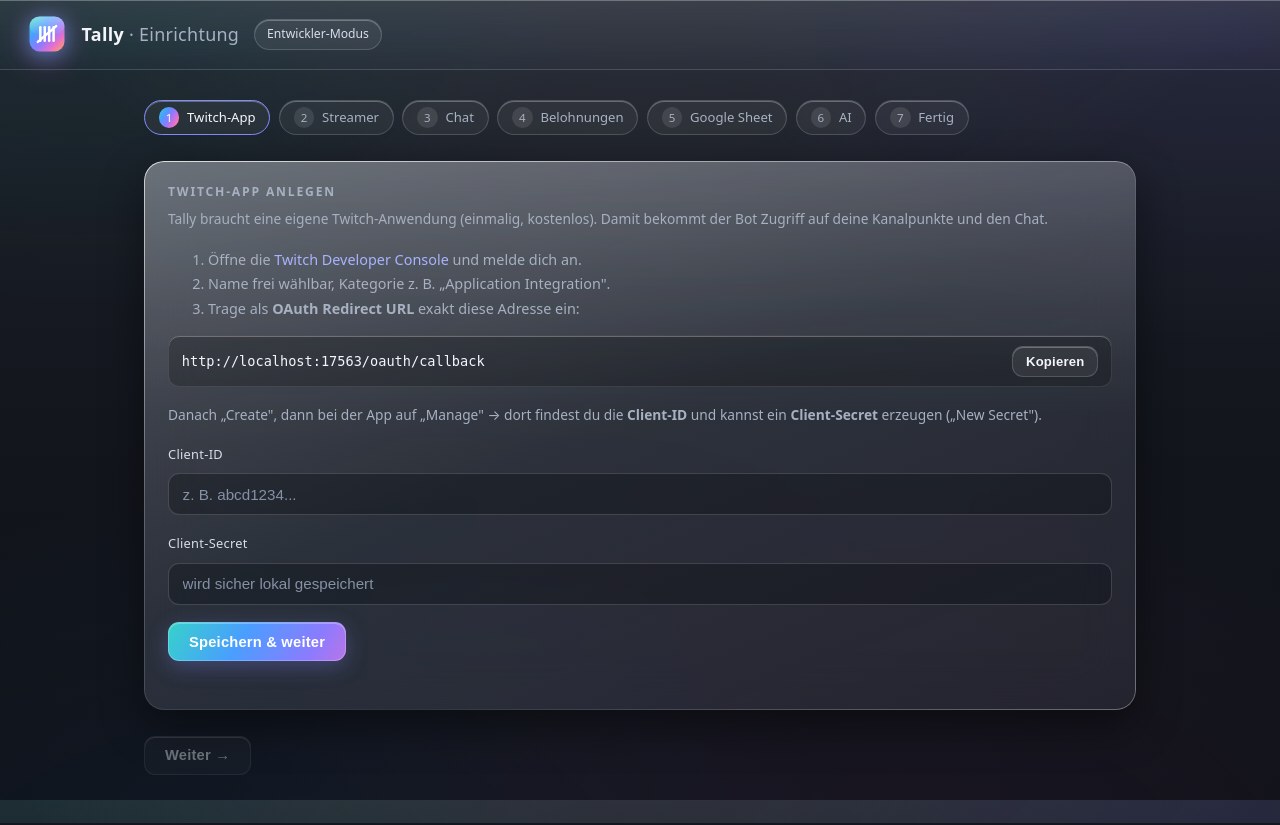
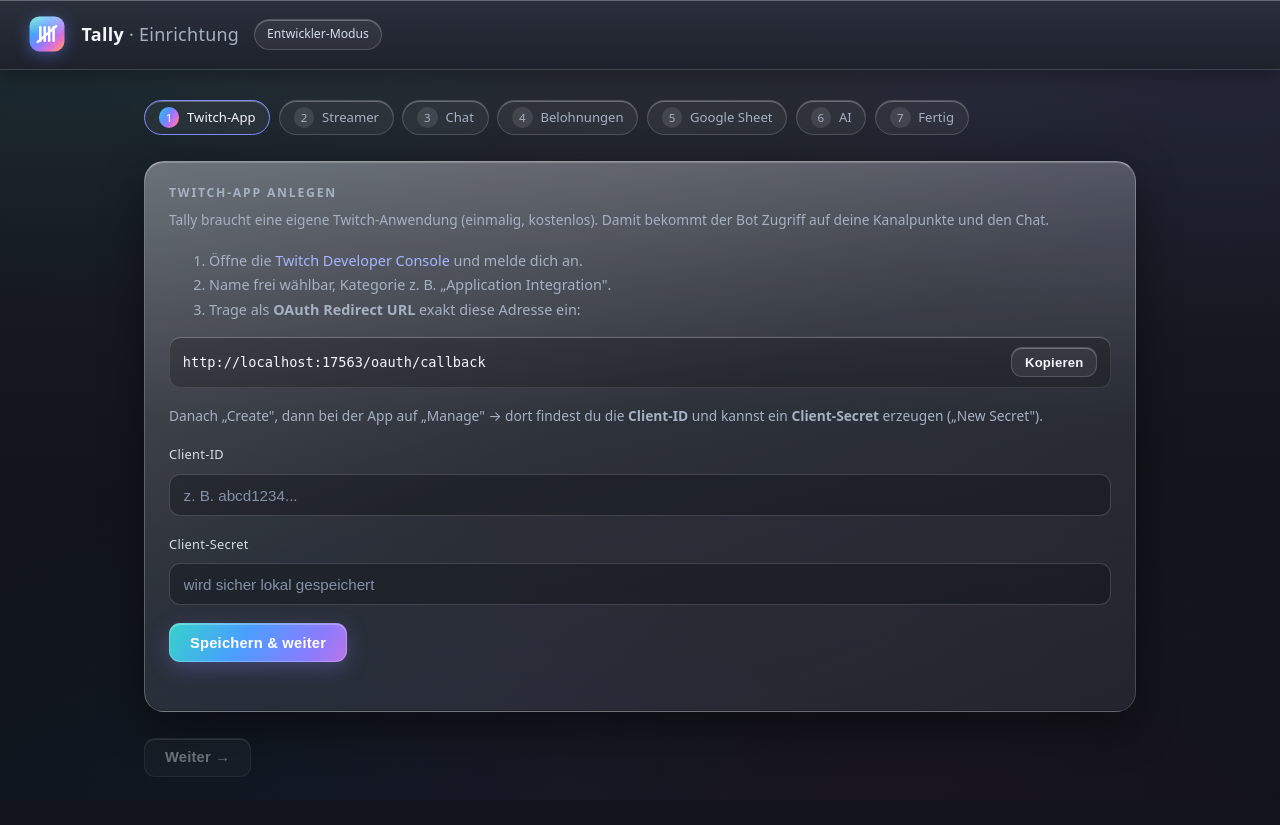
Before and after one commit to ELYXAN/votebot, a FastAPI app: page /setup in a window 1280 px wide. Run offline with FastAPI, Linux system fonts and the light colour scheme; data that the repository does not hold is empty.

Commit message:
Dashboard-Performance: nur Geändertes neu zeichnen, keine Live-Unschärfe
- Widgets werden nur noch aktualisiert, wenn sich ihre Daten geändert haben
  (vorher alle 2 Sekunden kompletter Neuaufbau).
- backdrop-filter, Masken und Schlagschatten-Filter entfernt; Hintergrund als
  feste Ebene, Metallrand der Karten als normaler Rahmen.
- Log-Zeilen werden gebündelt eingefügt: der Verlauf beim Laden kostet eine
  statt bis zu 500 Layout-Berechnungen.
- WebSocket: Status folgt 0,25 s nach einer Log-Zeile statt erst nach
  2 Sekunden Log-Ruhe, damit Zahlen und Charts bei Votes nicht hinterherhinken.
- Wirkungslose Übergänge (Button-Filter, Balkenbreite) entfernt.

Co-Authored-By: Claude Fable 5.2 <noreply@anthropic.com>

```diff
--- a/votebot/web/app.py
+++ b/votebot/web/app.py
@@ -369,6 +369,10 @@ async def vote_manual(payload: dict):
 
 
 # --- WebSocket: Live-Log + Status ---------------------------------------
+STATUS_IDLE = 2.0        # Sekunden zwischen zwei Status-Meldungen im Leerlauf
+STATUS_AFTER_LOG = 0.25  # so kurz nach einer Log-Zeile folgt ein frischer Status
+
+
 @app.websocket("/ws")
 async def ws_endpoint(ws: WebSocket):
     await ws.accept()
@@ -377,12 +381,22 @@ async def ws_endpoint(ws: WebSocket):
         # Verlauf + initialer Status.
         await ws.send_json({"type": "history", "logs": logging_setup.recent()})
         await ws.send_json({"type": "status", "data": _full_status()})
+        # Der Status geht spätestens alle STATUS_IDLE Sekunden raus. Kommt eine
+        # Log-Zeile (z. B. ein Vote), wird der nächste Status auf kurz danach
+        # vorgezogen, damit Zahlen und Charts nicht hinter dem Log herhinken.
+        # Der Termin wird dabei nie nach hinten geschoben: auch bei Dauer-Log
+        # kommt der Status regelmäßig durch.
+        loop = asyncio.get_running_loop()
+        next_status = loop.time() + STATUS_IDLE
         while True:
             try:
-                entry = await asyncio.wait_for(queue.get(), timeout=2.0)
+                entry = await asyncio.wait_for(
+                    queue.get(), timeout=max(0.0, next_status - loop.time()))
                 await ws.send_json({"type": "log", "data": entry})
+                next_status = min(next_status, loop.time() + STATUS_AFTER_LOG)
             except asyncio.TimeoutError:
                 await ws.send_json({"type": "status", "data": _full_status()})
+                next_status = loop.time() + STATUS_IDLE
     except WebSocketDisconnect:
         pass
     except Exception:  # noqa: BLE001
--- a/votebot/web/static/style.css
+++ b/votebot/web/static/style.css
@@ -23,7 +23,6 @@
   --glass:
     linear-gradient(180deg, rgba(255,255,255,0.13), rgba(255,255,255,0) 46%),
     linear-gradient(158deg, rgba(226,232,243,0.30), rgba(176,186,204,0.17) 48%, rgba(132,142,162,0.13));
-  --rim: linear-gradient(150deg, rgba(255,255,255,0.85), rgba(215,222,234,0.34) 30%, rgba(140,150,170,0.18) 62%, rgba(255,255,255,0.45));
   --silver-text: linear-gradient(180deg, #ffffff 8%, #dfe5ee 48%, #9aa5b8 100%);
   --glass-strong: linear-gradient(158deg, rgba(255,255,255,0.2), rgba(255,255,255,0.06));
   --glass-input: rgba(10,13,20,0.34);
@@ -45,7 +44,15 @@ body {
   color: var(--text);
   line-height: 1.5;
   font-weight: 400;
-  /* Dunkler Graphit-Grund mit mehreren weichen Lichtquellen (Blooms) */
+  background: #12151c;
+  min-height: 100vh;
+  -webkit-font-smoothing: antialiased;
+}
+/* Dunkler Graphit-Grund mit weichen Lichtquellen als eigene, feststehende
+   Ebene. Der Browser zeichnet sie einmal und verschiebt beim Scrollen nur noch
+   den Inhalt darüber (billiger als background-attachment: fixed). */
+body::before {
+  content: ""; position: fixed; inset: 0; z-index: -1; pointer-events: none;
   background:
     radial-gradient(1100px 700px at 50% -18%, rgba(225,232,245,0.13), transparent 60%),
     radial-gradient(900px 640px at 6% -8%, rgba(52,214,198,0.09), transparent 58%),
@@ -53,9 +60,6 @@ body {
     radial-gradient(1200px 900px at 70% 120%, rgba(228,111,209,0.07), transparent 60%),
     radial-gradient(1100px 820px at 20% 122%, rgba(74,158,255,0.08), transparent 60%),
     linear-gradient(180deg, #1c2029, #12151c 58%, #0d1016);
-  background-attachment: fixed;
-  min-height: 100vh;
-  -webkit-font-smoothing: antialiased;
 }
 
 a { color: var(--accent-soft); text-decoration: none; }
@@ -66,10 +70,10 @@ header.topbar {
   display: flex; align-items: center; gap: .9rem;
   padding: .9rem 1.7rem;
   border-bottom: 1px solid var(--edge-soft);
-  background: linear-gradient(180deg, rgba(255,255,255,0.08), rgba(255,255,255,0.02));
-  backdrop-filter: blur(22px) saturate(1.3);
-  -webkit-backdrop-filter: blur(22px) saturate(1.3);
-  box-shadow: var(--hi);
+  /* Deckend statt Live-Unschärfe: Inhalt scrollt darunter durch, ohne dass
+     der Browser ihn bei jedem Bild verwischen muss. */
+  background: linear-gradient(180deg, rgba(43,48,60,0.97), rgba(29,33,43,0.97));
+  box-shadow: var(--hi), 0 6px 18px rgba(0,0,0,0.28);
   position: sticky; top: 0; z-index: 20;
   flex-wrap: wrap;
 }
@@ -78,7 +82,7 @@ header.topbar {
   header.topbar #channel-label { display: none; }
 }
 header.topbar .logo { width: 2.5rem; height: 2.5rem; display: block; }
-header.topbar .logo-mark { width: 100%; height: 100%; display: block; filter: drop-shadow(0 3px 9px rgba(74,158,255,0.5)) drop-shadow(0 5px 15px rgba(228,111,209,0.4)); }
+header.topbar .logo-mark { width: 100%; height: 100%; display: block; filter: drop-shadow(0 3px 8px rgba(110,130,255,0.45)); }
 header.topbar h1 { font-size: 1.12rem; margin: 0; font-weight: 600; letter-spacing: .3px; }
 header.topbar .spacer { flex: 1; }
 
@@ -87,24 +91,24 @@ header.topbar .spacer { flex: 1; }
 .container.wide { max-width: none; width: 100%; padding: 1.7rem 2.1rem 3rem; }
 @media (max-width: 640px) { .container.wide { padding: 1rem .9rem 2.5rem; } }
 
-/* --- Cards (PS5-Silber: frosted panel + metallischer Rand) --- */
+/* --- Cards (PS5-Silber: Silber-Panel + metallischer Rand) ---
+   Bewusst ohne backdrop-filter und ohne Masken: Hinter den Karten liegt nur
+   der weiche Seitenhintergrund, eine Live-Unschärfe sähe gleich aus, kostet
+   aber auf schwacher Grafik (VM, Stream-PC) bei jedem Bild Rechenzeit. */
 .card, .kpi {
   position: relative;
   background: var(--glass);
-  backdrop-filter: blur(28px) saturate(1.15);
-  -webkit-backdrop-filter: blur(28px) saturate(1.15);
-  border: 0;
+  /* Metallrand: oben/links hell, unten/rechts dunkler; die runden Ecken
+     blenden die Seitenfarben ineinander. */
+  border: 1px solid;
+  border-color: rgba(255,255,255,0.46) rgba(255,255,255,0.15) rgba(255,255,255,0.13) rgba(255,255,255,0.27);
   border-radius: var(--radius);
-  box-shadow: inset 0 1px 0 rgba(255,255,255,0.30), inset 0 -1px 0 rgba(0,0,0,0.22), var(--shadow);
+  box-shadow: inset 0 1px 0 rgba(255,255,255,0.22), inset 0 -1px 0 rgba(0,0,0,0.22), var(--shadow);
+  transition: border-color .2s;
 }
-/* 1px-Metallrand als Verlauf (Maske lässt nur den Rand stehen) */
-.card::before, .kpi::before {
-  content: ""; position: absolute; inset: 0; border-radius: inherit; padding: 1px;
-  background: var(--rim); pointer-events: none; opacity: .8; transition: opacity .2s;
-  -webkit-mask: linear-gradient(#000 0 0) content-box, linear-gradient(#000 0 0);
-  -webkit-mask-composite: xor; mask-composite: exclude;
+.card:hover, .kpi:hover {
+  border-color: rgba(255,255,255,0.62) rgba(255,255,255,0.24) rgba(255,255,255,0.20) rgba(255,255,255,0.38);
 }
-.card:hover::before, .kpi:hover::before { opacity: 1; }
 .card { padding: 1.4rem 1.5rem; min-width: 0; }
 .card.fill { height: 100%; }
 .card h2 {
@@ -155,11 +159,11 @@ button {
   font-weight: 650;
   letter-spacing: .2px;
   box-shadow: var(--hi), 0 6px 20px rgba(120,120,230,0.34);
-  transition: transform .12s, box-shadow .15s, filter .15s, background-position .4s;
+  transition: transform .12s, box-shadow .15s, background-position .4s;
 }
 button:hover { background-position: 100% 50%; transform: translateY(-1px); box-shadow: var(--hi), 0 10px 28px rgba(150,110,220,0.45); }
 button:active { transform: translateY(0); }
-button:disabled { opacity: .4; cursor: not-allowed; transform: none; box-shadow: none; filter: none; }
+button:disabled { opacity: .4; cursor: not-allowed; transform: none; box-shadow: none; }
 button.secondary {
   background: rgba(255,255,255,0.07); color: var(--text);
   border: 1px solid var(--edge); box-shadow: var(--hi);
@@ -211,7 +215,7 @@ ol + .code, p + .code { margin-top: .4rem; }
 /* --- KPI-Kacheln: Zahl dominiert, kein Icon --- */
 .kpis { display: grid; gap: 1.15rem; margin-bottom: 1.15rem; grid-template-columns: repeat(2, minmax(0, 1fr)); }
 @media (min-width: 760px) { .kpis { grid-template-columns: repeat(4, minmax(0, 1fr)); } }
-.kpi { overflow: hidden; padding: 1rem 1.4rem 1.05rem; transition: transform .2s;
+.kpi { overflow: hidden; padding: 1rem 1.4rem 1.05rem; transition: transform .2s, border-color .2s;
   display: flex; flex-direction: column; gap: .35rem; }
 .kpi .txt { min-width: 0; }
 /* Breite Kacheln: Zahl links, Beschriftung daneben */
@@ -229,7 +233,6 @@ ol + .code, p + .code { margin-top: .4rem; }
   font-size: clamp(3.2rem, 2.2rem + 3.4vw, 5.2rem); font-weight: 750; line-height: 1; margin: 0;
   letter-spacing: -2px; font-variant-numeric: tabular-nums;
   background: var(--silver-text); -webkit-background-clip: text; background-clip: text; color: transparent;
-  filter: drop-shadow(0 2px 10px rgba(0,0,0,0.35));
 }
 .kpi .v.accent { background-image: var(--grad-bright); }
 .kpi .sub { font-size: .82rem; margin-top: .15rem; color: var(--muted); white-space: nowrap; overflow: hidden; text-overflow: ellipsis; }
@@ -289,7 +292,6 @@ ol + .code, p + .code { margin-top: .4rem; }
 .hbar-fill {
   height: 100%; border-radius: 999px; min-width: 6px;
   background: linear-gradient(90deg, #4a93ff, #8fd0ff);
-  transition: width .6s cubic-bezier(.22,.61,.36,1);
 }
 .hbar-row:hover .hbar-fill { filter: brightness(1.15); }
 
@@ -304,8 +306,8 @@ ol + .code, p + .code { margin-top: .4rem; }
 .card.flexcol .chart.donut { display: flex; align-items: center; }
 .donut-wrap { display: flex; gap: 1.1rem 1.8rem; align-items: center; flex-wrap: wrap; justify-content: center; width: 100%; }
 .donut-wrap svg { flex: 0 1 250px; width: 250px; min-width: 170px; max-width: 100%; height: auto; overflow: visible; }
-.donut-wrap .seg { cursor: pointer; transition: opacity .18s, stroke-width .18s; filter: drop-shadow(0 0 5px rgba(0,0,0,0.35)); }
-.donut-wrap .dn-num { font-weight: 750; letter-spacing: -3px; font-variant-numeric: tabular-nums; filter: drop-shadow(0 3px 10px rgba(0,0,0,0.45)); }
+.donut-wrap .seg { cursor: pointer; transition: opacity .18s, stroke-width .18s; }
+.donut-wrap .dn-num { font-weight: 750; letter-spacing: -3px; font-variant-numeric: tabular-nums; }
 .donut-wrap .dn-cap { fill: var(--muted); font-size: 12px; font-weight: 700; letter-spacing: 4px; }
 .donut-wrap.has-focus .seg:not(.on) { opacity: .28; }
 .donut-wrap .seg.on { stroke-width: 19px; }
@@ -324,9 +326,8 @@ ol + .code, p + .code { margin-top: .4rem; }
 
 .viz-tip {
   position: fixed; pointer-events: none; z-index: 60;
-  background: rgba(20,26,38,0.92); border: 1px solid rgba(255,255,255,0.22); color: var(--text);
+  background: rgba(22,27,38,0.98); border: 1px solid rgba(255,255,255,0.22); color: var(--text);
   padding: .42rem .62rem; border-radius: 9px; font-size: .8rem; box-shadow: var(--shadow-soft);
-  backdrop-filter: blur(10px);
   transform: translate(-50%, -130%); white-space: nowrap; opacity: 0; transition: opacity .1s;
 }
 
```
Also changed, not shown: votebot/web/static/app.js (+48 -14 lines).
